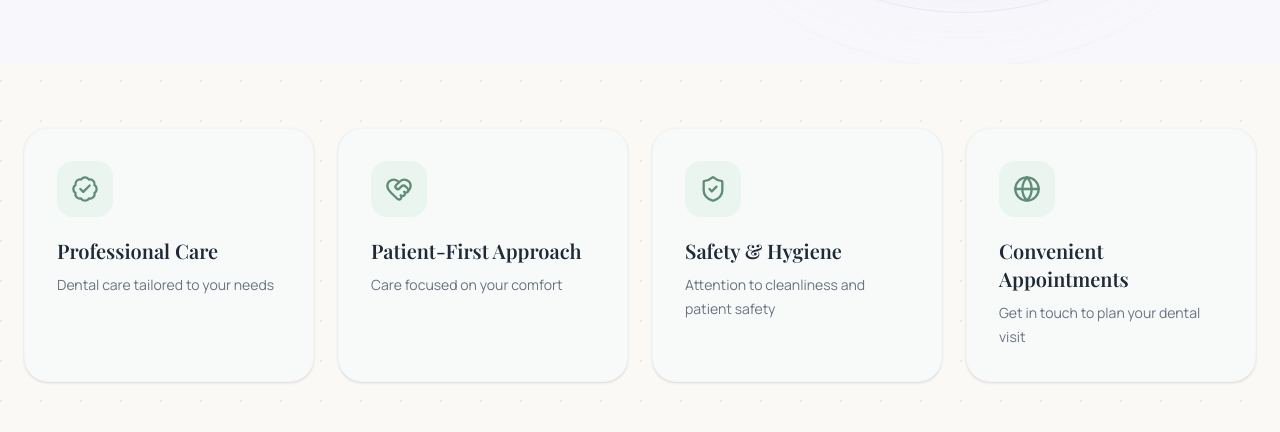
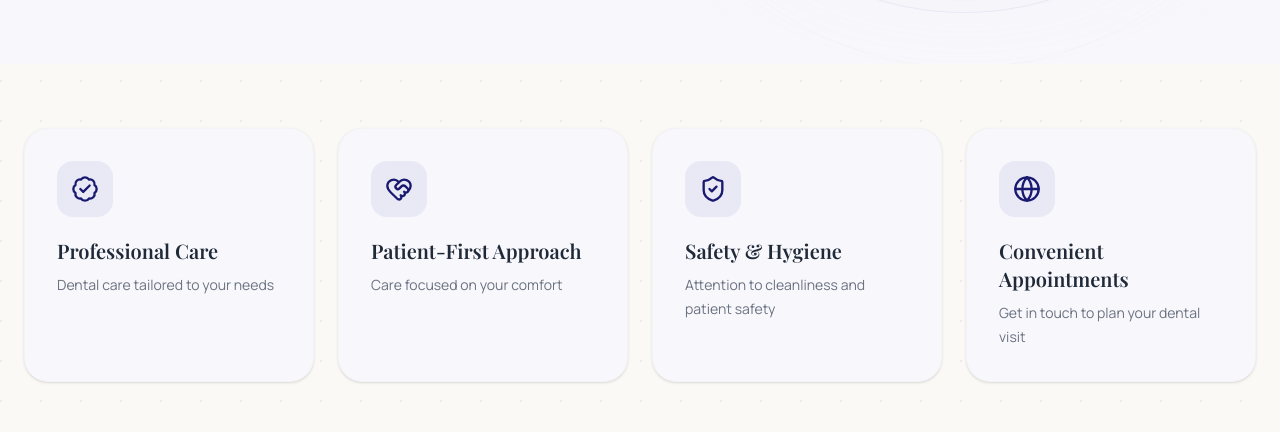
Before and after one commit to meridiandynamicsonline/sribalajidentalcare, a React (Vite) app: page / in a window 1280 px wide. Shown: the part 840-1272 px from the top of the page. Built offline with nearby package versions, Linux system fonts and the light colour scheme.

Commit message:
Update dental clinic theme to navy blue

```diff
--- a/src/sections/Trust.jsx
+++ b/src/sections/Trust.jsx
@@ -48,10 +48,10 @@ export default function Trust() {
               }}
               whileHover={{ scale: 1.02, y: -4 }}
               whileTap={{ scale: 0.98 }}
-              className="group rounded-3xl border border-gray-100 bg-[#F7FAF9] p-6 shadow-sm transition-shadow hover:shadow-xl sm:p-8"
+              className="group rounded-3xl border border-gray-100 bg-[#F7F7FC] p-6 shadow-sm transition-shadow hover:shadow-xl sm:p-8"
             >
-              <div className="mb-5 flex h-14 w-14 items-center justify-center rounded-2xl bg-[#DDF2E6]/50 transition-transform duration-300 group-hover:scale-110">
-                <Icon className="h-7 w-7 text-[#5F8D7A]" />
+              <div className="mb-5 flex h-14 w-14 items-center justify-center rounded-2xl bg-[#DCDCF2]/50 transition-transform duration-300 group-hover:scale-110">
+                <Icon className="h-7 w-7 text-[#191970]" />
               </div>
 
               <h3 className="mb-2 text-xl font-semibold text-[#1F2937]">
```
